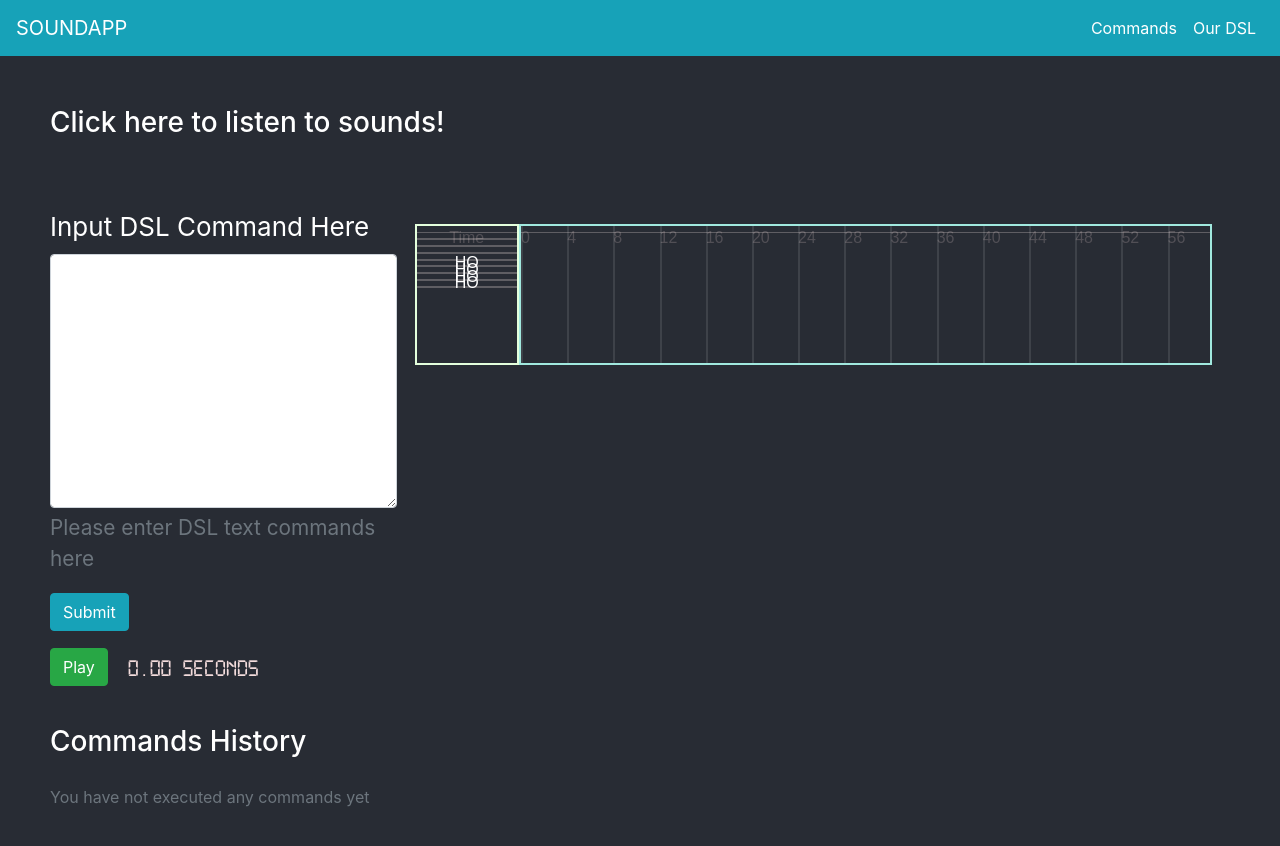
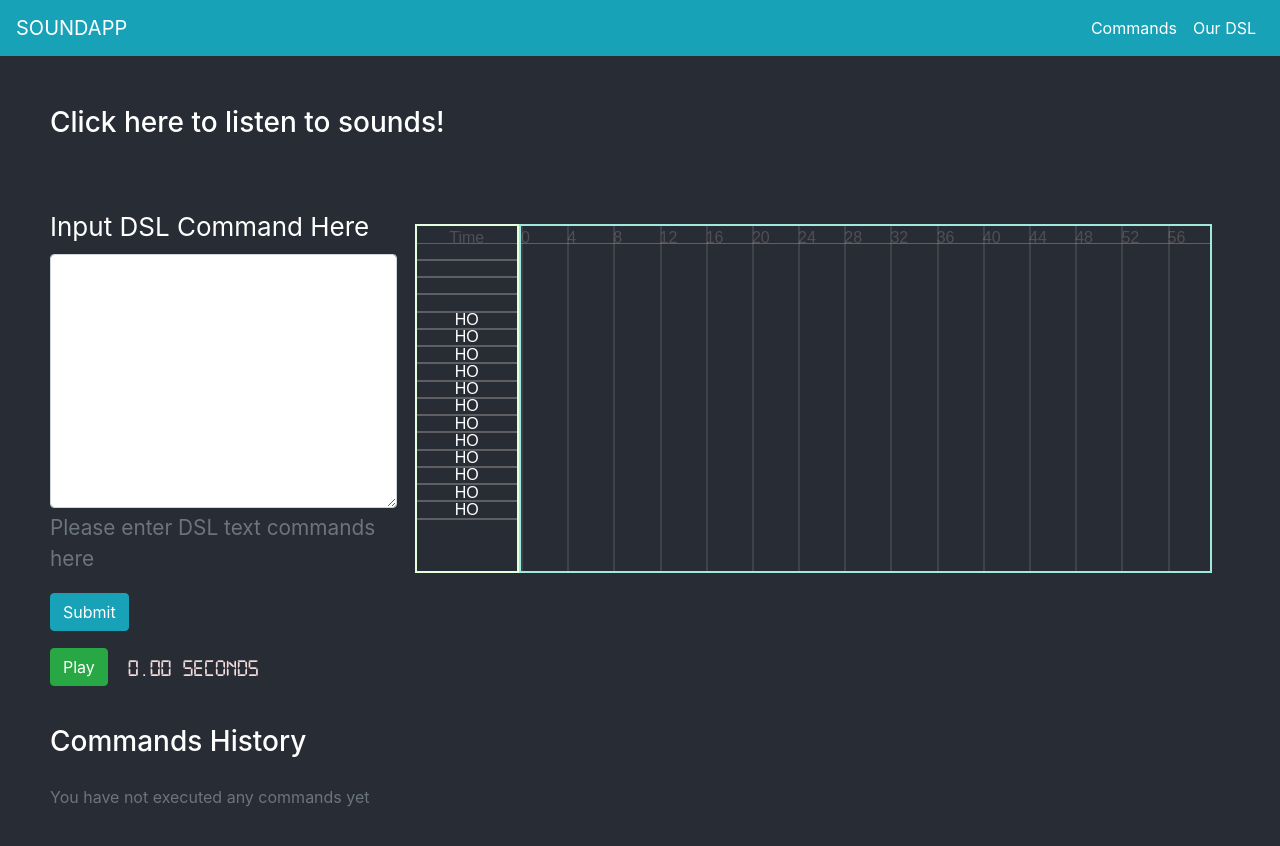
Before and after one commit to elvin-hwang/Audio-Mixer, a React (Create React App) app: page /#/ in a window 1280 px wide. Shown: the top 846 px of the page. Built offline with nearby package versions, Linux system fonts and the light colour scheme.

Commit message:
added more Ohs

```diff
--- a/src/components/SoundTable.js
+++ b/src/components/SoundTable.js
@@ -100,6 +100,14 @@ const SoundLabels = ({ soundList }) => {
             <div className="soundLabel">HO</div>
             <div className="soundLabel">HO</div>
             <div className="soundLabel">HO</div>
+            <div className="soundLabel">HO</div>
+            <div className="soundLabel">HO</div>
+            <div className="soundLabel">HO</div>
+            <div className="soundLabel">HO</div>
+            <div className="soundLabel">HO</div>
+            <div className="soundLabel">HO</div>
+            <div className="soundLabel">HO</div>
+            <div className="soundLabel">HO</div>
         </div>
     )
 }
```
